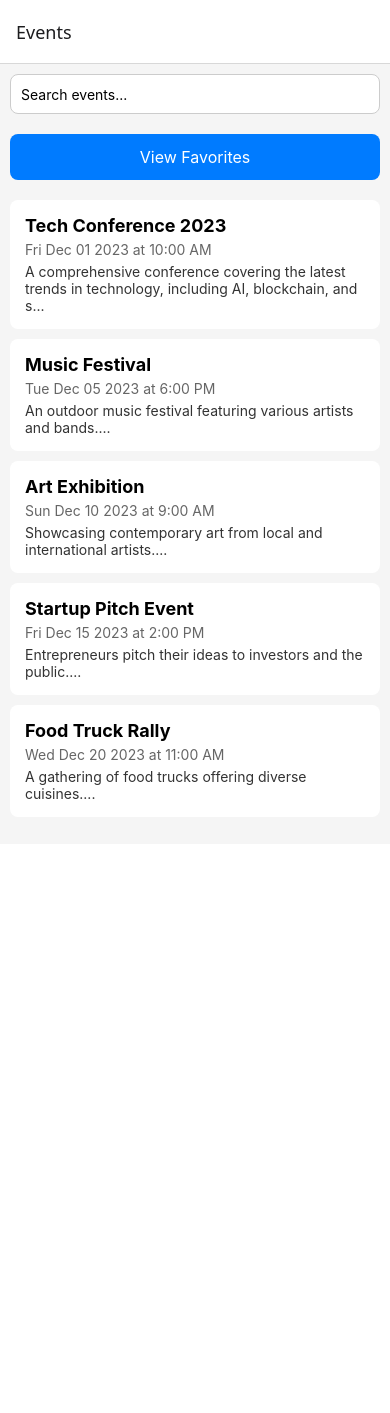
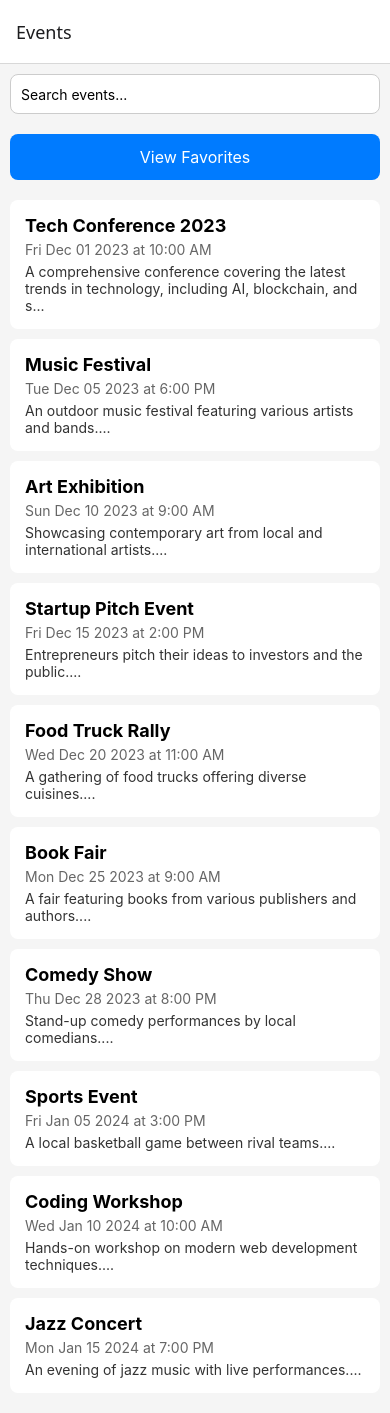
Before and after one commit to davidojo1144/Event-Explorer, a React Native app in the folder EventExplorerExpo/: screen /EventList in a window 390 px wide. Before the commit the page ends 844 px from the top, so only its background shows below. Built offline with nearby package versions, Linux system fonts and the light colour scheme.

Commit message:
Event explorer expo implementations

```diff
--- a/EventExplorerExpo/package.json
+++ b/EventExplorerExpo/package.json
@@ -17,7 +17,8 @@
     "react": "19.1.0",
     "react-native": "0.81.5",
     "react-native-safe-area-context": "^5.6.1",
-    "react-native-screens": "^4.18.0"
+    "react-native-screens": "^4.18.0",
+    "@expo/vector-icons": "^15.0.3"
   },
   "devDependencies": {
     "@types/react": "~19.1.0",
--- a/EventExplorerExpo/src/data/events.ts
+++ b/EventExplorerExpo/src/data/events.ts
@@ -40,5 +40,45 @@ export const mockEvents: Event[] = [
     time: '11:00 AM',
     description: 'A gathering of food trucks offering diverse cuisines.',
     location: 'Chicago, IL'
+  },
+  {
+    id: '6',
+    title: 'Book Fair',
+    date: new Date('2023-12-25'),
+    time: '9:00 AM',
+    description: 'A fair featuring books from various publishers and authors.',
+    location: 'Seattle, WA'
+  },
+  {
+    id: '7',
+    title: 'Comedy Show',
+    date: new Date('2023-12-28'),
+    time: '8:00 PM',
+    description: 'Stand-up comedy performances by local comedians.',
+    location: 'Boston, MA'
+  },
+  {
+    id: '8',
+    title: 'Sports Event',
+    date: new Date('2024-01-05'),
+    time: '3:00 PM',
+    description: 'A local basketball game between rival teams.',
+    location: 'Miami, FL'
+  },
+  {
+    id: '9',
+    title: 'Coding Workshop',
+    date: new Date('2024-01-10'),
+    time: '10:00 AM',
+    description: 'Hands-on workshop on modern web development techniques.',
+    location: 'Denver, CO'
+  },
+  {
+    id: '10',
+    title: 'Jazz Concert',
+    date: new Date('2024-01-15'),
+    time: '7:00 PM',
+    description: 'An evening of jazz music with live performances.',
+    location: 'New Orleans, LA'
   }
 ];
--- a/EventExplorerExpo/src/screens/EventListScreen.tsx
+++ b/EventExplorerExpo/src/screens/EventListScreen.tsx
@@ -1,5 +1,6 @@
 import React, { useState, useMemo } from 'react';
 import { View, Text, FlatList, TouchableOpacity, StyleSheet, TextInput } from 'react-native';
+import { Ionicons } from '@expo/vector-icons';
 import { Event } from '../types/Event';
 import { mockEvents } from '../data/events';
 
```
